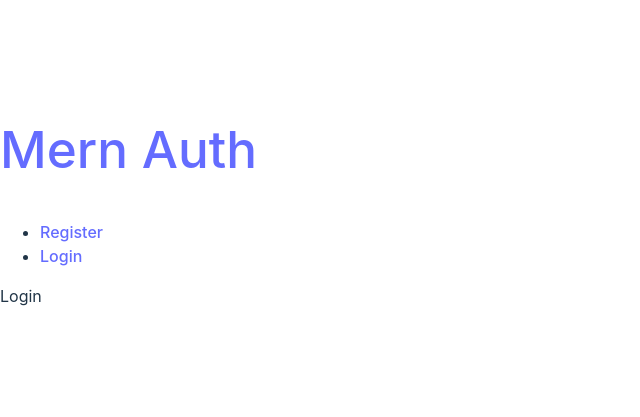
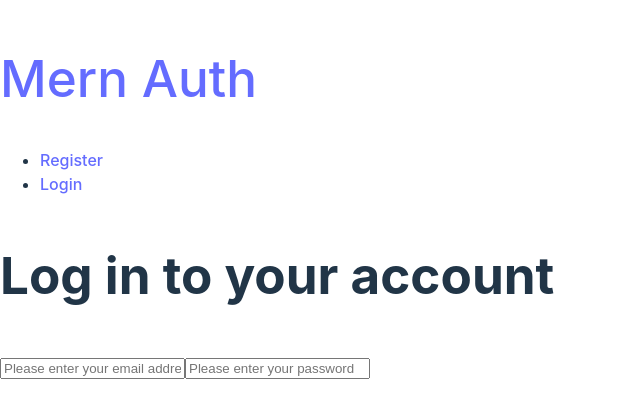
Before and after one commit to abenooo/MERN-Authentication, a React (Vite) app in the folder client/: page /login in a window 1280 px wide. Shown: the part 207-624 px from the top of the page, without its empty margins (0-640 px from the left). Built offline with nearby package versions, Linux system fonts and the light colour scheme.

Commit message:
Add the username and password filed

```diff
--- a/client/src/components/auth/Login.jsx
+++ b/client/src/components/auth/Login.jsx
@@ -9,9 +9,41 @@ const Login = () => {
   const { email, password } = formData;
   const onChange = (e) => ({
     ...formData,
-    [e.target.name]:e.target.value,
+    [e.target.name]: e.target.value,
   });
-  return <div>Login</div>;
+  const onSubmit = (e) => {
+    e.preventDefault();
+    console.log("logged");
+  };
+  return (
+    <>
+      <h1>
+
+        <p>Log in to your account</p>
+      </h1>
+      <form onSubmit={(e) => onSubmit(e)}>
+        <div>
+          <input
+          type="email"
+          placeholder="Please enter your email address"
+          name="email"
+          value={email}
+          onChange={(e) => onChange(e)}
+          required
+          />
+           <input
+          type="password"
+          placeholder="Please enter your password"
+          name="password"
+          value={password}
+          onChange={(e) => onChange(e)}
+          minLength={4}
+          />
+        </div>
+
+      </form>
+    </>
+  );
 };
 
 export default Login;
```
